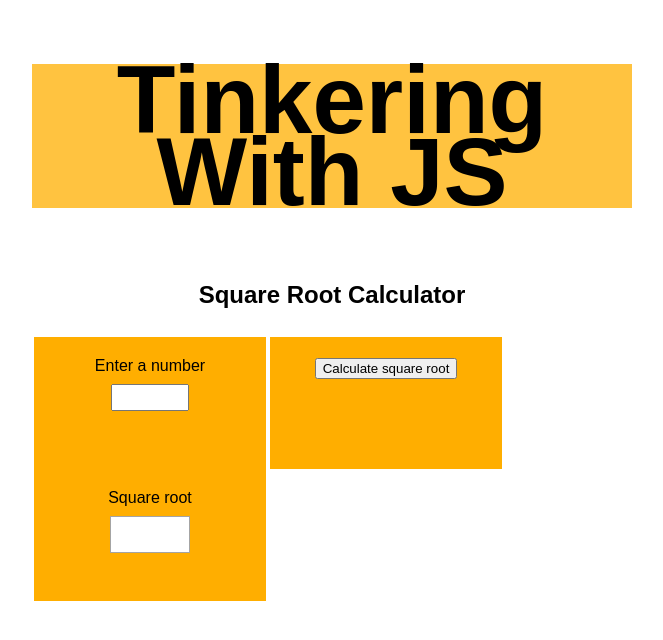
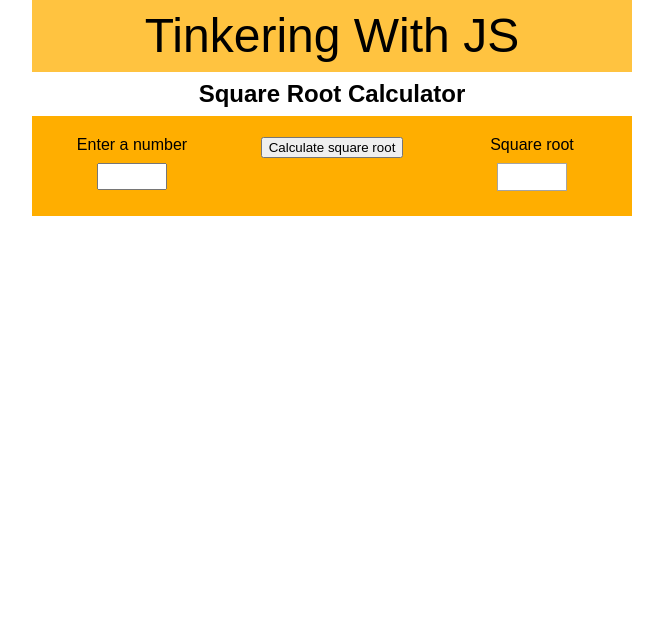
Before and after one commit to ShaneRepo/squareRootCalc, a plain HTML site: page index.html in a window 1280 px wide. Shown: the whole page, without its empty margins (308-971 px from the left). Drawn offline with Linux system fonts and the light colour scheme.

Commit message:
fixed positioning in css

```diff
--- a/index.html
+++ b/index.html
@@ -4,6 +4,7 @@
     <meta charset="UTF-8">
     <title>Square Root</title>
     <link rel="stylesheet" href="main.css">
+    <script src="modernizr.custom.05819.js"></script>
 
 </head>
 <body>
--- a/main.css
+++ b/main.css
@@ -1,3 +1,37 @@
+/* apply a natural box layout model to all elements */
+* {
+    -moz-box-sizing: border-box;
+    -webkit-box-sizing: border-box;
+    box-sizing: border-box;
+}
+
+/* reset rules */
+html, body, div, span, applet, object, iframe,
+h1, h2, h3, h4, h5, h6, p, blockquote, pre,
+a, abbr, acronym, address, big, cite, code,
+del, dfn, em, img, ins, kbd, q, s, samp,
+small, strike, strong, sub, sup, tt, var,
+b, u, i, center,
+dl, dt, dd, ol, ul, li,
+fieldset, form, label, legend,
+table, caption, tbody, tfoot, thead, tr, th, td,
+article, aside, canvas, details, embed,
+figure, figcaption, footer, header, hgroup,
+menu, nav, output, ruby, section, summary,
+time, mark, audio, video {
+    margin: 0;
+    padding: 0;
+    border: 0;
+    font-size: 100%;
+    font: inherit;
+    vertical-align: baseline;
+}
+
+/* HTML5 display-role reset for older browsers */
+article, aside, details, figcaption, figure,
+footer, header, hgroup, menu, nav, section {
+    display: block;
+}
 body {
     line-height: 1;
     max-width: 600px;
```
